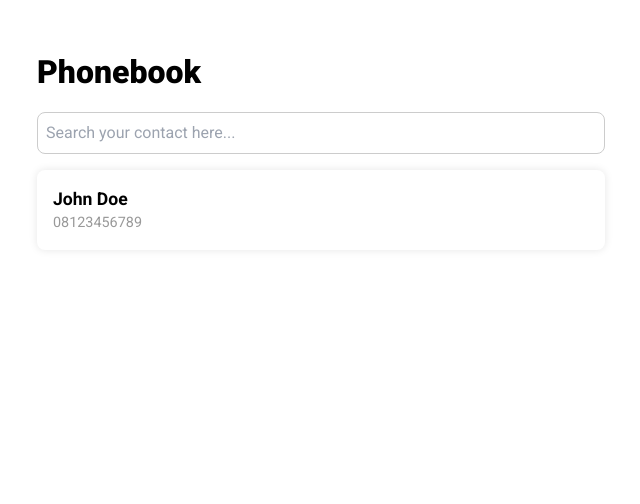
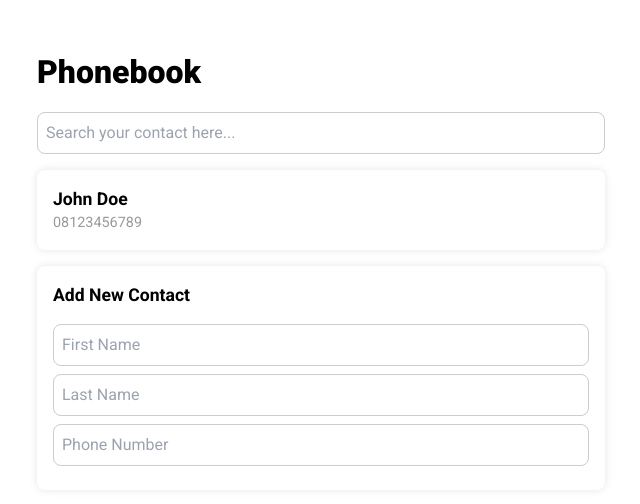
Before and after one commit to hendranatadiria/tkpd-phonebook, a Next.js app: page / in a window 1280 px wide. Shown: the top 504 px of the page, without its empty margins (319-959 px from the left). Built offline with nearby package versions, Linux system fonts and the light colour scheme.

Commit message:
feat: [HN] Add contact card

```diff
--- a/src/pages/index.tsx
+++ b/src/pages/index.tsx
@@ -14,6 +14,9 @@ const Main = styled.main`
   margin-bottom: 1rem;
   `
 
+  const FormTextField = styled(TextField)`
+  margin-bottom: 0.5rem;
+  `;
 
 export default function Home() {
   return (
@@ -25,6 +28,13 @@ export default function Home() {
 
       </SearchField>
       <ContactCard firstName='John' lastName='Doe' phoneNumber='08123456789' />
+
+      <Card>
+        <CardTitle style={{marginBottom: '1rem'}}>Add New Contact</CardTitle>
+        <FormTextField name="firstName" placeholder='First Name' />
+        <FormTextField name="lastName" placeholder='Last Name' />
+        <FormTextField name="phoneNumber" placeholder='Phone Number' />
+      </Card>
     </Main>
   )
 }
```
